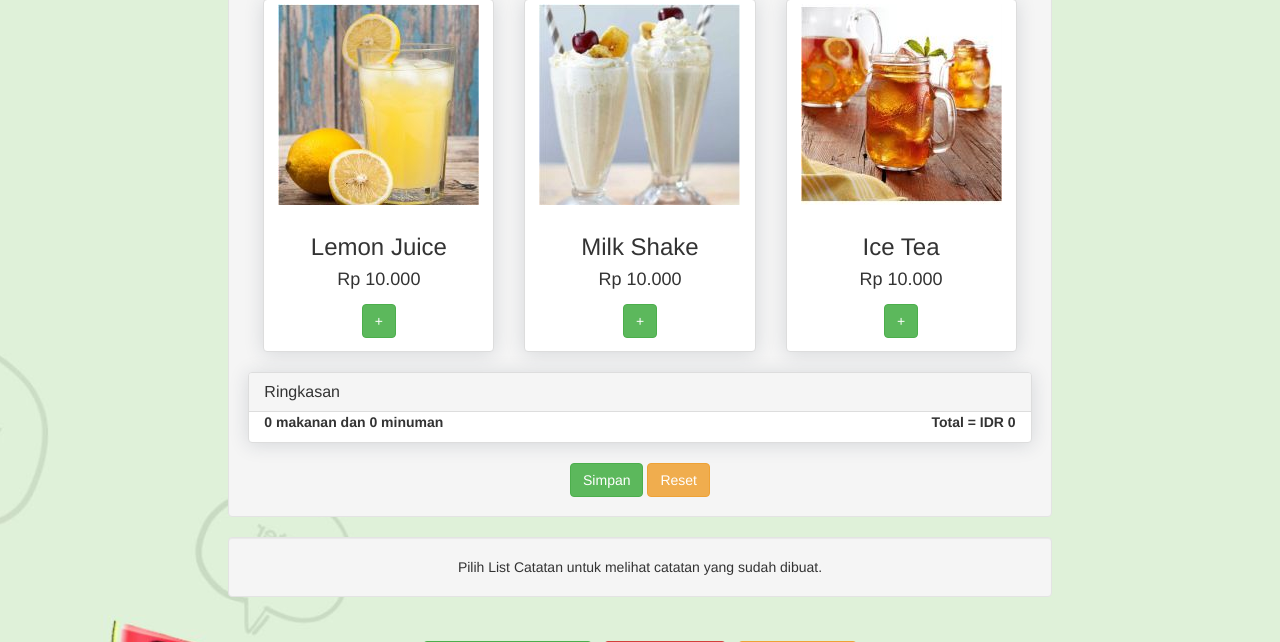
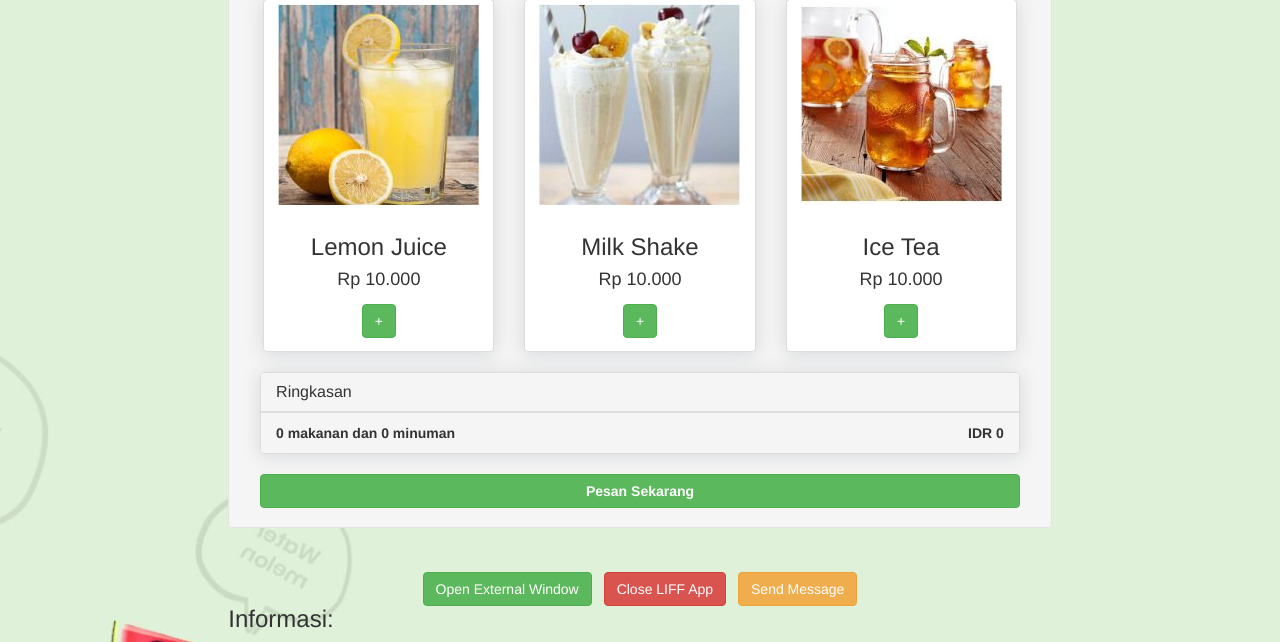
Before and after one commit to ihsanuddienullah/LIFF-efood-court, a PHP site: page / in a window 1280 px wide. Shown: the part 873-1515 px from the top of the page. Run offline with PHP 8.4, Linux system fonts and the light colour scheme; some libraries are stand-ins or nearby versions.

Commit message:
fix total

```diff
--- a/assets/style/style.css
+++ b/assets/style/style.css
@@ -76,7 +76,8 @@
     font-weight: bold;
 }
 
-.thumbnail, .panel {
+.thumbnail,
+.panel {
     box-shadow: 0 0.15rem 1.75rem 0 rgba(31, 45, 65, 0.15);
 }
 
@@ -98,14 +99,25 @@
     display: none;
 }
 
+.panel {
+    width: 97%;
+}
+
 .totalharga {
     font-weight: bolder;
+    background-color: #f5f5f5;
 }
 
-.totalharga p, .panel-body p {
+.totalharga p,
+.panel-body p {
     float: right;
 }
 
 .panel-body {
     padding: 0 15px;
 }
+
+#form-data input[value="Pesan Sekarang"] {
+    width: 97%;
+    font-weight: bolder;
+}
--- a/index.html
+++ b/index.html
@@ -196,15 +196,15 @@
                         <span id="minuman3-ringkas">0</span> Ice Tea
                         <p class="sub-makanan">IDR <span id="hargaTotalMnm3">0</span></p>
                     </div>
-                    <div class="panel-body text-left totalharga">
+                    <div class="panel-footer text-left totalharga">
                         <span id="jmlmkn">0</span> makanan dan
                         <span id="jmlmnm">0</span> minuman
-                        <p class="sub-makanan">Total = IDR <span id="hargaTotal">0</span></p>
+                        <p class="sub-makanan">IDR <span id="hargaTotal">0</span></p>
                     </div>
                 </div>
                 <br>
-                <input type="button" value="Simpan" onclick="simpanData();" class="btn btn-success btn-small" />
-                <input type="reset" value="Reset" onclick="" class="btn btn-warning btn-small" />
+                <input type="button" value="Pesan Sekarang" onclick="simpanData();" class="btn btn-success btn-small pesan-tbn"/>
+                <!-- <input type="reset" value="Reset" onclick="" class="btn btn-warning btn-small" /> -->
             </form>
         </div>
 
@@ -259,9 +259,9 @@
         </div>
 
 
-        <div id="list-catatan" class="well">
+        <!-- <div id="list-catatan" class="well">
             Pilih List Catatan untuk melihat catatan yang sudah dibuat.
-        </div>
+        </div> -->
 
         <!--Konten LIFF v2-->
 
```
